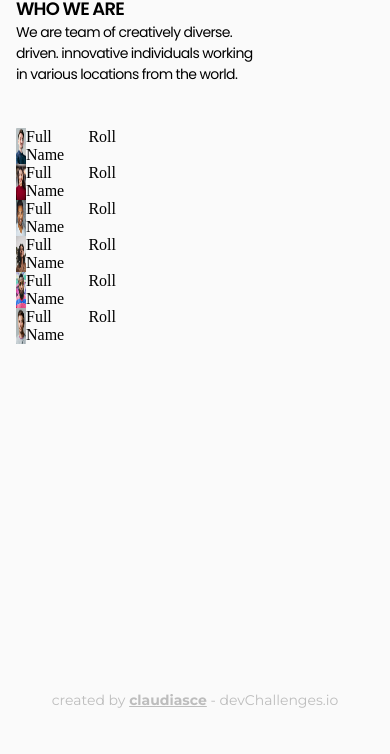
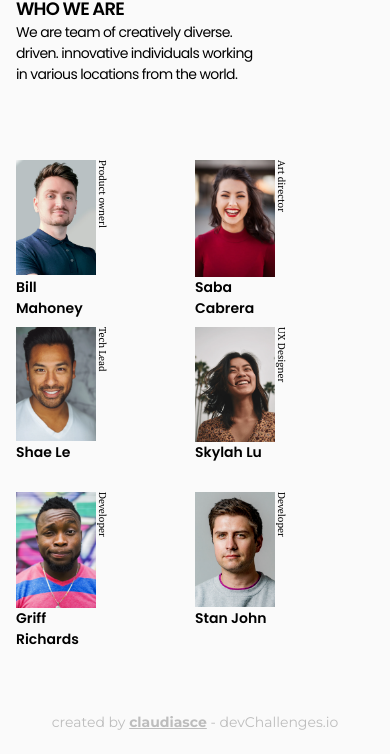
Before and after one commit to claudiasce/my-team-page-challenge, a plain HTML site: page index.html in a window 390 px wide. Shown: the part 112-866 px from the top of the page. Before the commit the page ends 844 px from the top, so only its background shows below. Drawn offline with Linux system fonts and the light colour scheme.

Commit message:
grilla responsive

```diff
--- a/index.html
+++ b/index.html
@@ -22,35 +22,35 @@
 	</header>
 	<main class="team-main">
 		<div class="content-wrapper content">
-			<div class="container">
+			<div class="card-container">
 				<img src="/assets/photo1.png" alt="">
-				<p>Full Name</p>
-				<p>Roll</p>
+				<p class="card-roll">Product ownerl</p>
+				<p class="card-full-name">Bill Mahoney</p>
 			</div>
-			<div class="container">
+			<div class="card-container">
 				<img src="/assets/photo2.png" alt="">
-				<p>Full Name</p>
-				<p>Roll</p>
+				<p class="card-roll">Art director</p>
+				<p class="card-full-name">Saba Cabrera</p>
 			</div>
-			<div class="container">
+			<div class="card-container">
 				<img src="/assets/photo3.png" alt="">
-				<p>Full Name</p>
-				<p>Roll</p>
+				<p class="card-roll">Tech Lead</p>
+				<p class="card-full-name">Shae Le</p>
 			</div>
-			<div class="container">
+			<div class="card-container">
 				<img src="/assets/photo4.png" alt="">
-				<p>Full Name</p>
-				<p>Roll</p>
+				<p class="card-roll">UX Designer</p>
+				<p class="card-full-name">Skylah Lu</p>
 			</div>
-			<div class="container">
+			<div class="card-container">
 				<img src="/assets/photo5.png" alt="">
-				<p>Full Name</p>
-				<p>Roll</p>
+				<p class="card-roll">Developer</p>
+				<p class="card-full-name">Griff Richards</p>
 			</div>
-			<div class="container">
+			<div class="card-container">
 				<img src="/assets/photo6.png" alt="">
-				<p>Full Name</p>
-				<p>Roll</p>
+				<p class="card-roll">Developer</p>
+				<p class="card-full-name">Stan John</p>
 			</div>
 		</div>
 	</main>
--- a/styles/main.css
+++ b/styles/main.css
@@ -43,6 +43,7 @@
 body {
     display                 : flex;
     flex-direction          : column;
+    align-content: center;
     min-height              : 100vh;
     background-color        : var(--bgd-color);
 }
@@ -127,17 +128,57 @@ main {
     align-items         : center;
 }
 
-img {
-    width: 10%;
+main .content {
+    display                     : grid;
+    grid-template-columns       : repeat(2, 1fr);
+    justify-content             : space-between;
+    padding                     : 2rem 0;
 }
 
-.container {
-    display: flex;
+@media screen and (min-width: 1024px) {
+    main .content {
+        grid-template-columns       : repeat(3, 1fr);
+    }
+
+}
+
+img {
+    width: 100%;
+}
+
+.card-container {
+    display: grid;
     grid-template-columns: 1fr 20px;
     grid-template-rows: 1fr 50px;
     width: 100px;
     height: 50;
 }
+
+main .card-container .card-full-name {
+    font-family     : var(--subtitle-font);
+    font-size       : 0.875rem;
+    font-weight     : 600;
+}
+
+main .card-container .card-roll {
+    font-family         : var(--title-font);
+    font-size           : 0.625rem;
+    font-weight         : 400;
+    writing-mode        : vertical-lr;
+
+}
+
+
+@media screen and (min-width: 1024px) {
+    main .card-container .card-full-name {
+        font-size       : 1.125rem;
+    }
+
+    main .card-container .card-roll {
+        font-size           : 0.75rem;
+    }
+}
+
 
 footer {
     display             : flex;
```
